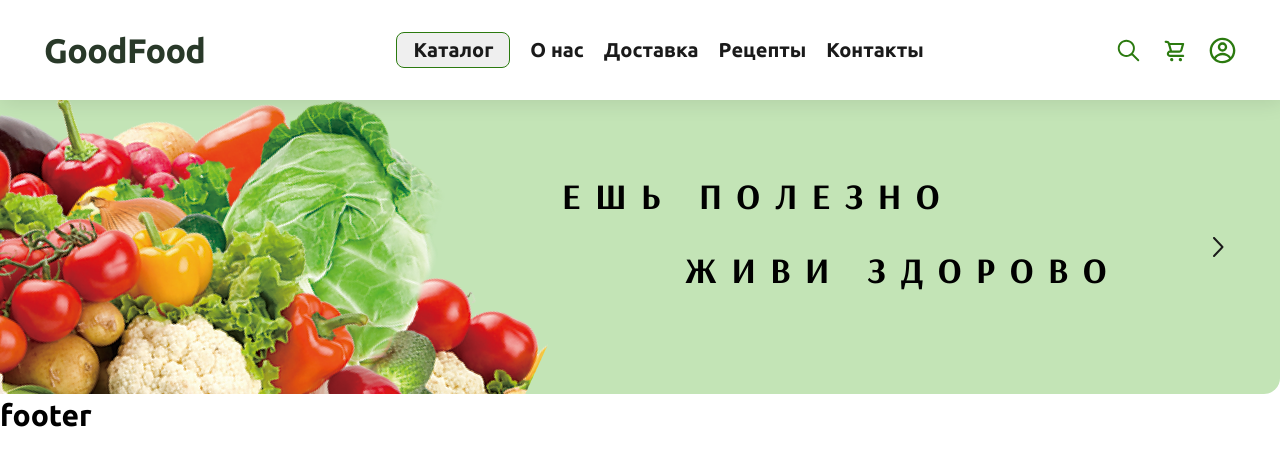
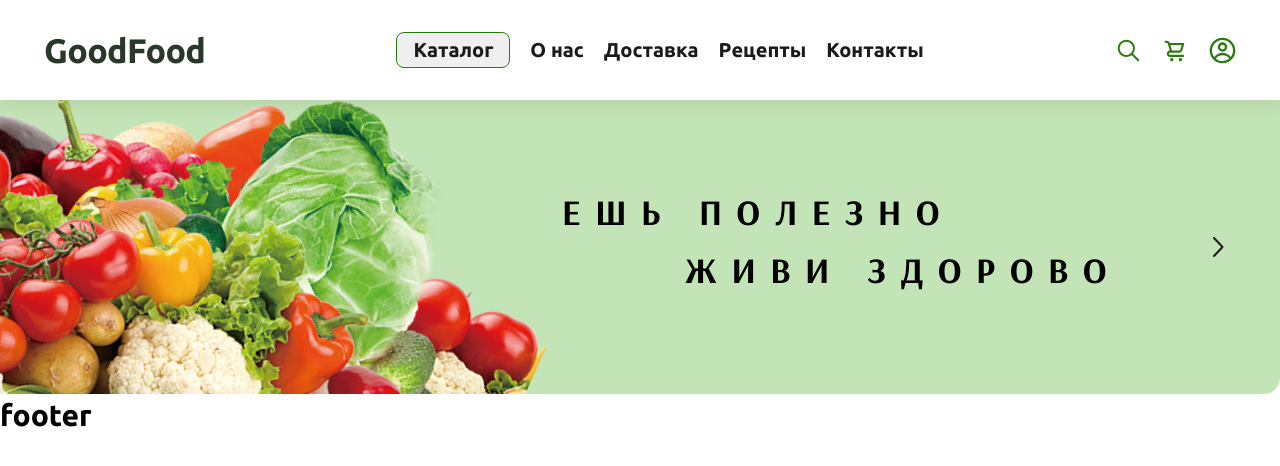
Before and after one commit to kavabunga/goodfood-frontend, a React (Vite) app: page / in a window 1280 px wide. Shown: the top 466 px of the page. Built offline with nearby package versions, Linux system fonts and the light colour scheme.

Commit message:
fix: margin slider one

```diff
--- a/src/components/slider-items/slider-item-one/slider-item-one.module.scss
+++ b/src/components/slider-items/slider-item-one/slider-item-one.module.scss
@@ -28,7 +28,7 @@
 	flex-direction: column;
 	align-items: flex-end;
 	font-family: $arsenal-font;
-	margin-top: 71px;
+	margin-top: 87px;
 }
 
 .firstLine {
@@ -41,7 +41,7 @@
 	max-width: 442px;
 	width: 100%;
 	margin-right: 156px;
-	margin-top: 24px;
+	margin-top: 8px;
 }
 
 .slider__image {
```
